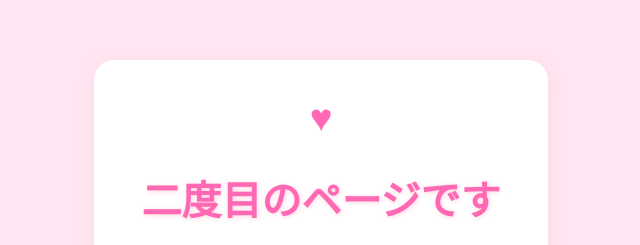
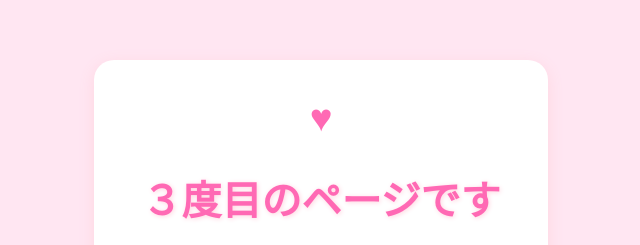
Before and after one commit to shino-lgtm/newone, a plain HTML site: page index.html in a window 1280 px wide. Shown: the top 245 px of the page, 319-959 px from the left. Drawn offline with Linux system fonts and the light colour scheme.

Commit message:
Update index.html

```diff
--- a/index.html
+++ b/index.html
@@ -2,7 +2,7 @@
 <html lang="ja">
 <head>
   <meta charset="UTF-8">
-  <title>二度目のページ</title>
+  <title>３度目のページ</title>
   <style>
     body {
       background: #ffe6f2;
@@ -45,7 +45,7 @@
 <body>
   <div class="container">
     <div class="heart">♥</div>
-    <h1>二度目のページです</h1>
+    <h1>３度目のページです</h1>
     <p>はじめて自分で作ったWebページです。<br>
       これからいろいろチャレンジしてみます！</p>
   </div>
```
